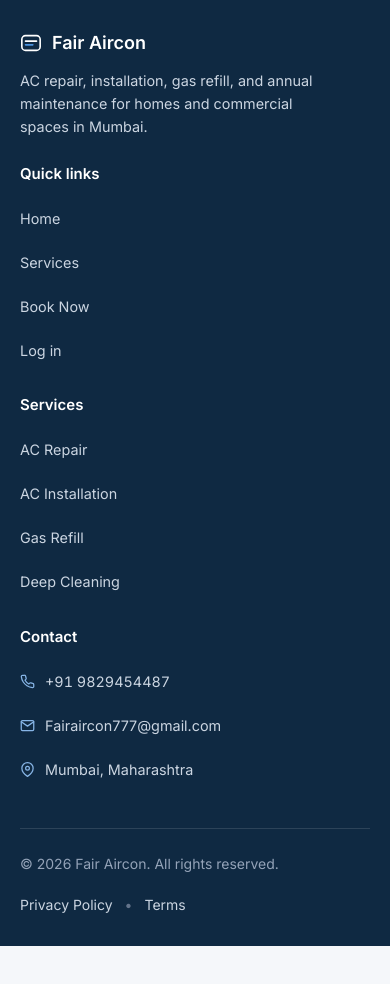
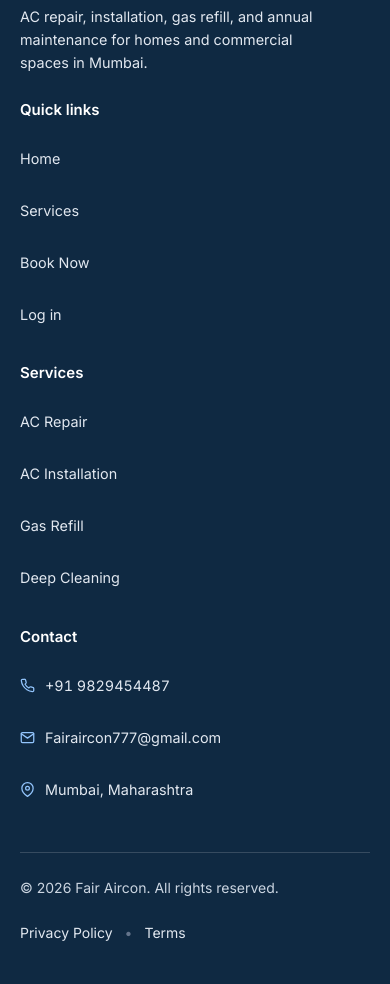
Before and after one commit to R1T1KK/FairAircon, a React (Vite) app in the folder client/: page /login in a window 390 px wide. Shown: the part 920-1904 px from the top of the page. Before the commit the page ends 1866 px from the top, so only its background shows below. Built offline with nearby package versions, Linux system fonts and the light colour scheme; no server answers.

Commit message:
style(footer): improve WCAG AA text contrast and mobile sticky bar spacing

```diff
--- a/client/src/components/layout/Footer.css
+++ b/client/src/components/layout/Footer.css
@@ -1,9 +1,9 @@
 .footer {
   background-color: var(--navy);
-  color: #e2e8f0;
+  color: #f8fafc;
   padding: 56px 0 24px;
-  margin-top: var(--space-16);
-  border-top: 1px solid rgba(255, 255, 255, 0.08);
+  margin-top: 0;
+  border-top: 1px solid rgba(255, 255, 255, 0.12);
 }
 
 .footer-grid {
@@ -23,7 +23,7 @@
 }
 
 .footer-desc {
-  color: #cbd5e1;
+  color: #e2e8f0;
   font-size: 0.9rem;
   line-height: 1.6;
   max-width: 300px;
@@ -45,8 +45,8 @@
 .footer-col a {
   display: inline-flex;
   align-items: center;
-  min-height: 36px;
-  color: #cbd5e1;
+  min-height: 44px;
+  color: #e2e8f0;
   font-size: 0.9rem;
   transition: color var(--transition-fast);
 }
@@ -59,26 +59,26 @@
   display: inline-flex;
   align-items: center;
   gap: 10px;
-  min-height: 36px;
-  color: #cbd5e1;
+  min-height: 44px;
+  color: #e2e8f0;
   font-size: 0.9rem;
 }
 
 .footer-contact-item svg {
-  color: #87b5e6;
+  color: #93c5fd;
   flex-shrink: 0;
 }
 
 .footer-bottom {
   margin-top: var(--space-10);
   padding-top: var(--space-6);
-  border-top: 1px solid rgba(255, 255, 255, 0.12);
+  border-top: 1px solid rgba(255, 255, 255, 0.16);
   display: flex;
   justify-content: space-between;
   align-items: center;
   flex-wrap: wrap;
   gap: var(--space-3);
-  color: #94a3b8;
+  color: #cbd5e1;
   font-size: 0.875rem;
 }
 
@@ -89,8 +89,8 @@
 }
 
 .footer-legal-links a {
-  color: #cbd5e1;
-  min-height: 36px;
+  color: #e2e8f0;
+  min-height: 44px;
   display: inline-flex;
   align-items: center;
   transition: color var(--transition-fast);
@@ -115,9 +115,15 @@
   }
 }
 
+@media (max-width: 768px) {
+  .footer {
+    padding-bottom: 92px;
+  }
+}
+
 @media (max-width: 540px) {
   .footer {
-    padding: var(--space-10) 0 var(--space-6);
+    padding: var(--space-10) 0 92px;
   }
 
   .footer-grid {
```
